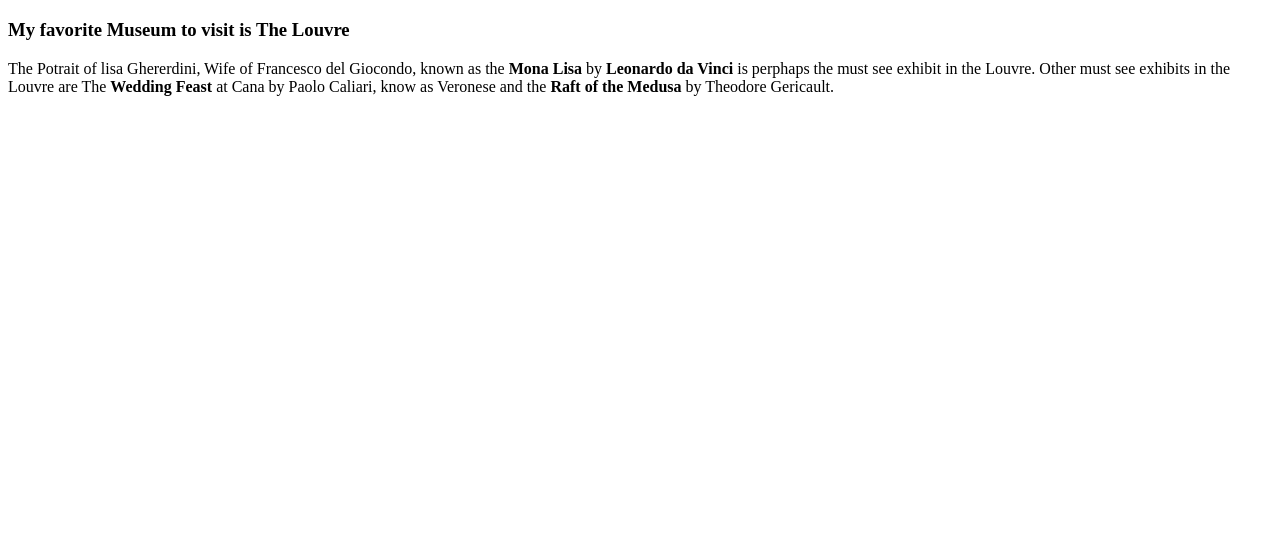
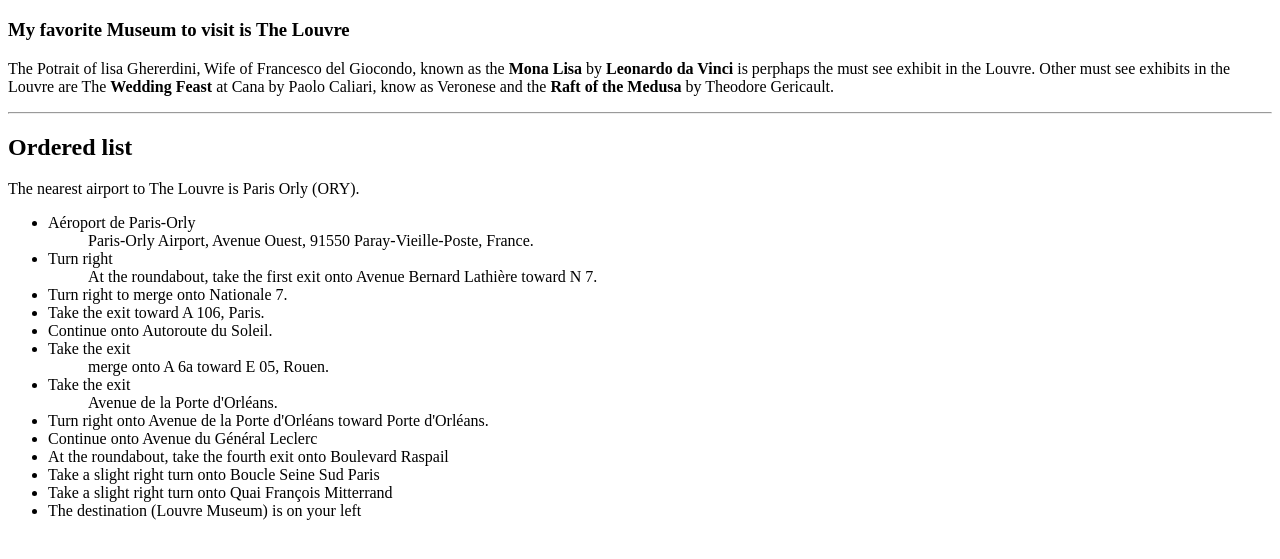
Before and after one commit to 44-563-Web-Apps-F22/44563-webapps-assignment-3-damipop7, a plain HTML site: page index.html in a window 1280 px wide. Shown: the part 61-620 px from the top of the page. Drawn offline with Linux system fonts and the light colour scheme.

Commit message:
I completed part 5

```diff
--- a/index.html
+++ b/index.html
@@ -6,9 +6,44 @@
     <body>
         <h1>Oluwadamilola Popoola</h1>
         <h3>My favorite Museum to visit is The Louvre</h3>
-        <p>The Potrait of lisa Ghererdini, Wife of Francesco del Giocondo, known as the <b>Mona Lisa</b> by <b>Leonardo da Vinci</b> is perphaps the must see exhibit in the Louvre.
-            Other must see exhibits in the Louvre are The <b>Wedding Feast</b> at Cana by Paolo Caliari, know as Veronese and the <b>Raft of the Medusa</b> by Theodore Gericault.
+        <p>The Potrait of lisa Ghererdini, Wife of Francesco del Giocondo, known as the <b>Mona Lisa</b> by <b>Leonardo da Vinci</b>
+            is perphaps the must see exhibit in the Louvre. Other must see exhibits in the Louvre are The <b>Wedding Feast</b> at
+            Cana by Paolo Caliari, know as Veronese and the <b>Raft of the Medusa</b> by Theodore Gericault.
         </p>
+
+        <hr>
+        <h2>Ordered list</h2>
+        <p>The nearest airport to The Louvre is Paris Orly (ORY).</p>
+
+        <ul>
+            <li>Aéroport de Paris-Orly</li>
+                <ul>
+                    Paris-Orly Airport, Avenue Ouest, 91550 Paray-Vieille-Poste, France.
+                </ul>
+            <li>Turn right</li>
+                <ul>
+                    At the roundabout, take the first exit onto Avenue Bernard Lathière toward N 7.
+                </ul>
+            <li>Turn right to merge onto Nationale 7.</li>
+            <li>Take the exit toward A 106, Paris.</li>
+            <li>Continue onto Autoroute du Soleil.</li>
+            <li>Take the exit </li>
+                <ul>
+                    merge onto A 6a toward E 05, Rouen.
+                </ul>
+            <li>Take the exit </li>
+                <ul>
+                    Avenue de la Porte d'Orléans.
+                </ul>
+            <li>Turn right onto Avenue de la Porte d'Orléans toward Porte d'Orléans.</li>
+            <li>Continue onto Avenue du Général Leclerc</li>
+            <li>At the roundabout, take the fourth exit onto Boulevard Raspail</li>
+            <li>Take a slight right turn onto Boucle Seine Sud Paris</li>
+            <li>Take a slight right turn onto Quai François Mitterrand</li>
+            <li>The destination (Louvre Museum) is on your left</li>
+
+
+        </ul>
         </body>
 
 </html>
```
